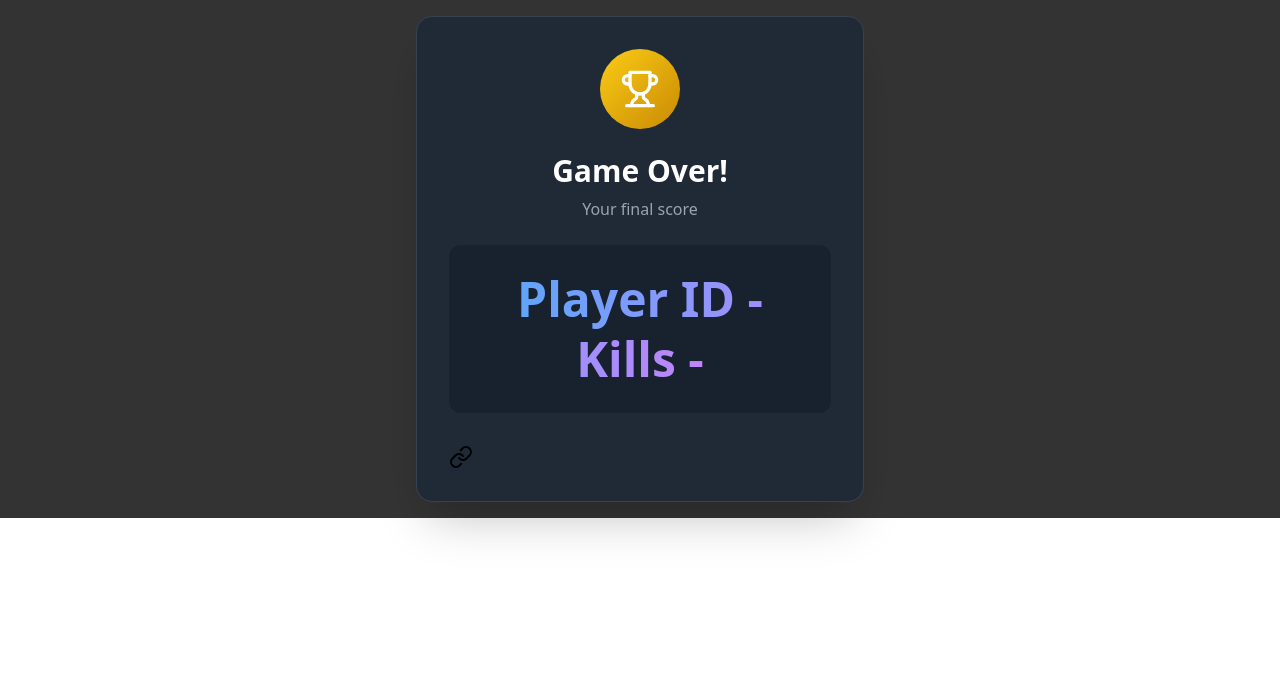
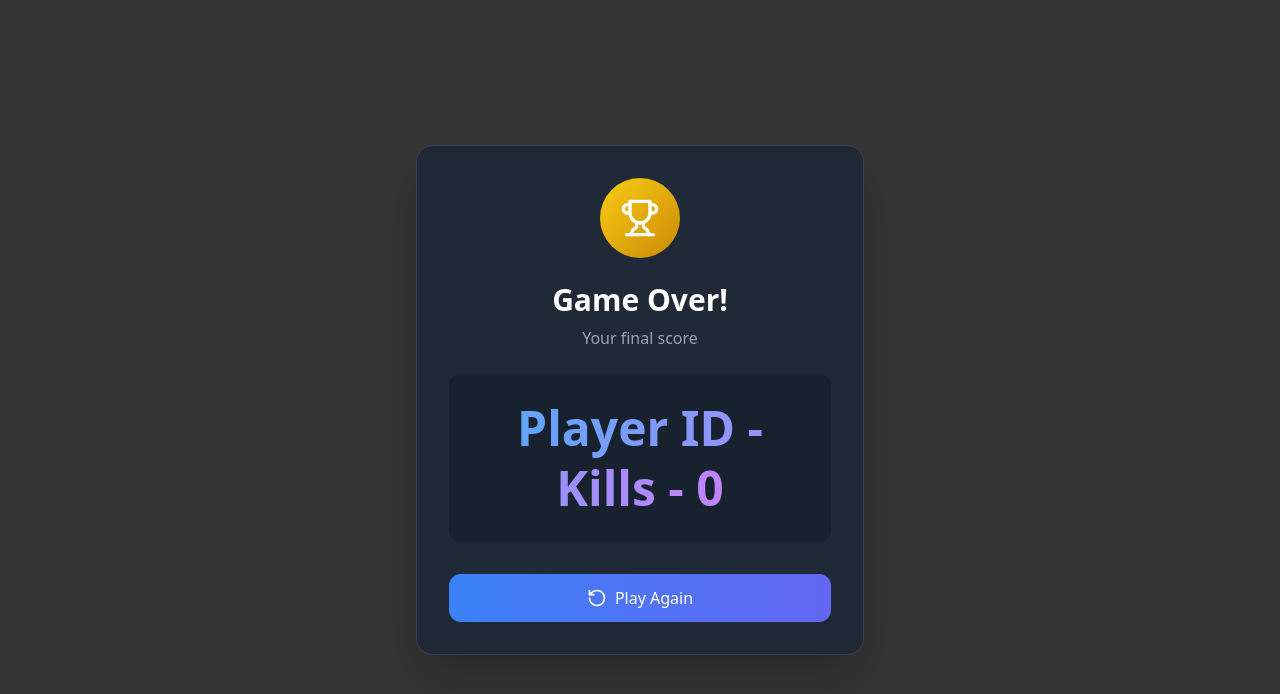
Before and after one commit to akashwarrior/pacman, a Next.js app in the folder frontend/: page /game-over in a window 1280 px wide. Shown: the top 694 px of the page. Built offline with nearby package versions, Linux system fonts and the light colour scheme.

Commit message:
Fixed frontend bug on game over

```diff
--- a/frontend/src/app/game-over/page.tsx
+++ b/frontend/src/app/game-over/page.tsx
@@ -1,19 +1,25 @@
-import { motion } from 'framer-motion';
-import { Trophy, RotateCcw, Link } from 'lucide-react';
+'use client';
 
-export default async function GameOver({ searchParams }: { searchParams: Promise<{ [key: string]: string | string[] | undefined }> }) {
-    const { playerId, score } = await searchParams;
+import Link from 'next/link';
+import { motion } from 'motion/react';
+import { Trophy, RotateCcw } from 'lucide-react';
+import { useSearchParams } from 'next/navigation';
+
+export default function GameOver() {
+    const searchParams = useSearchParams();
+    const playerId = searchParams.get('ID');
+    const score = Number(searchParams.get('Kills'));
 
     return (
         <motion.div
             initial={{ opacity: 0, scale: 0.9 }}
             animate={{ opacity: 1, scale: 1 }}
-            className="inset-0 bg-black/80 backdrop-blur-sm flex items-center justify-center p-4 z-50 w-full h-fit"
+            className="inset-0 bg-black/80 backdrop-blur-sm flex items-center justify-center p-4 z-50 w-full h-screen"
         >
             <motion.div
                 initial={{ y: 20 }}
                 animate={{ y: 0 }}
-                className="bg-gray-800/90 border border-gray-700 p-8 rounded-2xl shadow-2xl max-w-md w-full"
+                className="bg-gray-800/90 border border-gray-700 p-8 rounded-2xl shadow-2xl max-w-md w-full h-fit"
             >
                 <div className="text-center">
                     <motion.div
```
